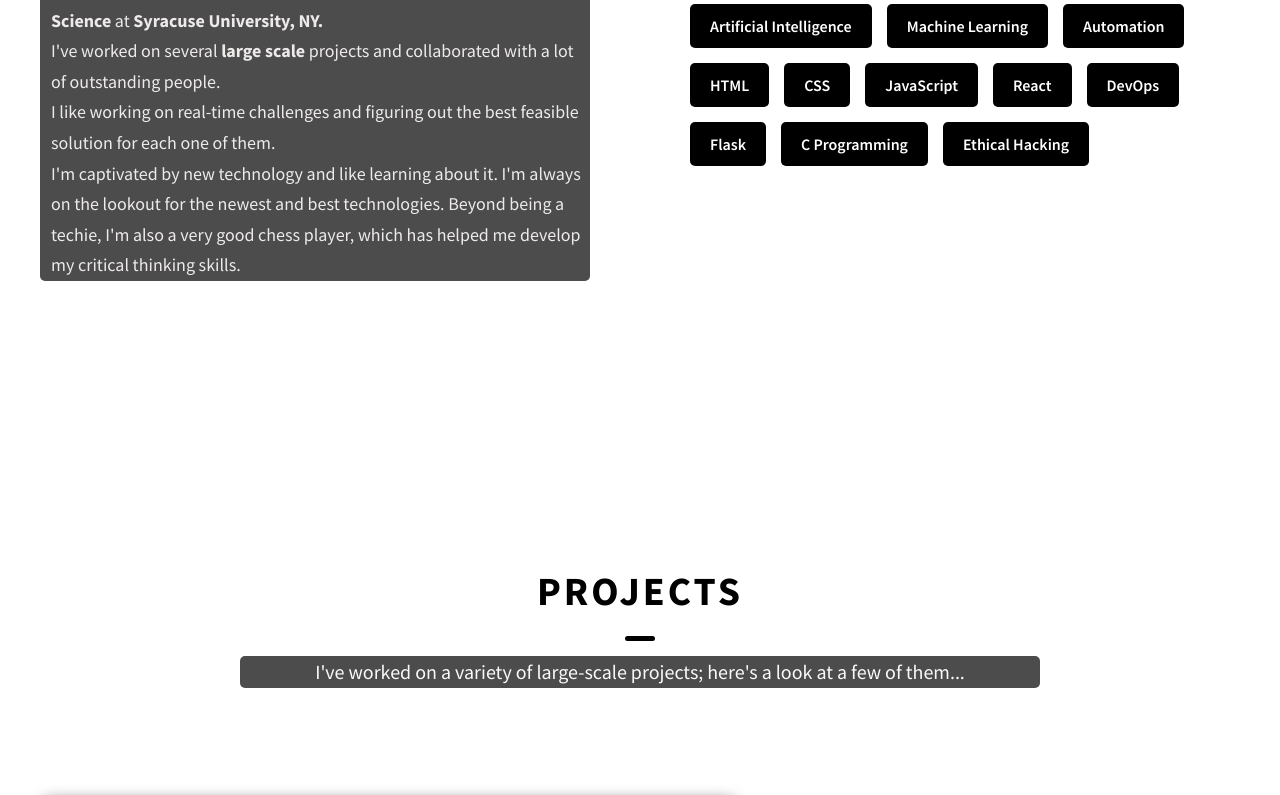
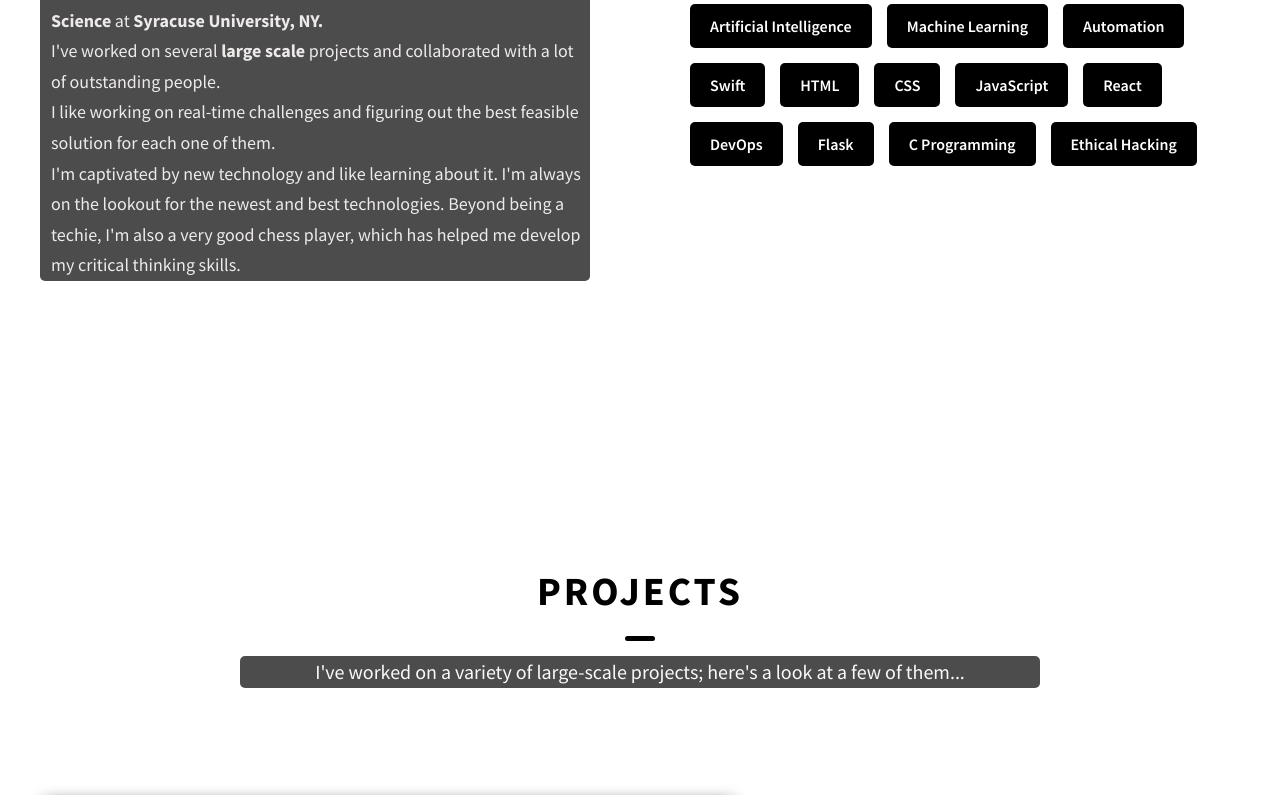
Before and after one commit to mhatresahil/portfolio, a plain HTML site: page index.html in a window 1280 px wide. Shown: the part 1721-2516 px from the top of the page. Drawn offline with nearby package versions, Linux system fonts and the light colour scheme.

Commit message:
Updated index.html

```diff
--- a/index.html
+++ b/index.html
@@ -133,6 +133,7 @@
             <div class="skills__skill">Artificial Intelligence</div>
             <div class="skills__skill">Machine Learning</div>
             <div class="skills__skill">Automation</div>
+            <div class="skills__skill">Swift</div>
             <div class="skills__skill">HTML</div>
             <div class="skills__skill">CSS</div>
             <div class="skills__skill">JavaScript</div>
```
